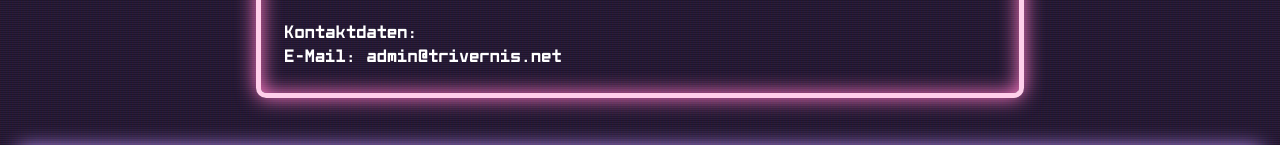
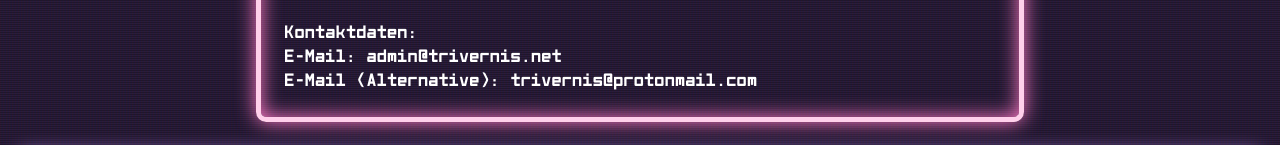
Before and after one commit to Trivernis/website-frontend, a SvelteKit app: page /imprint in a window 1280 px wide. Shown: the part 509-654 px from the top of the page. Built offline with nearby package versions, Linux system fonts and the light colour scheme.

Commit message:
Add alternative contact email

```diff
--- a/src/routes/imprint/+page.svelte
+++ b/src/routes/imprint/+page.svelte
@@ -18,5 +18,8 @@
     <br />
     Kontaktdaten:<br />
     E-Mail: <span>admin</span>@<span>trivernis</span>.<span>net</span><br />
+    E-Mail (Alternative): <span>trivernis</span>@<span>protonmail</span>.<span
+      >com</span
+    ><br />
   </Box>
 </ContainerMedium>
```
